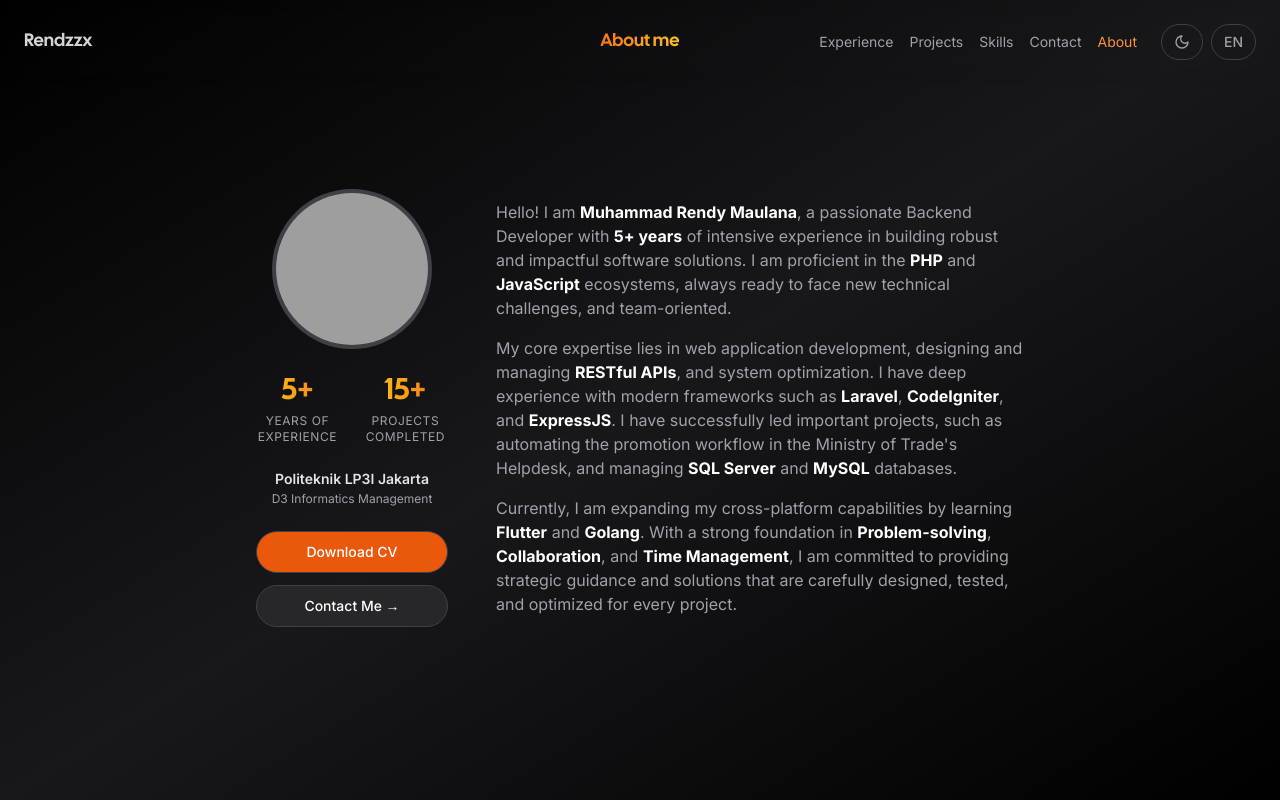
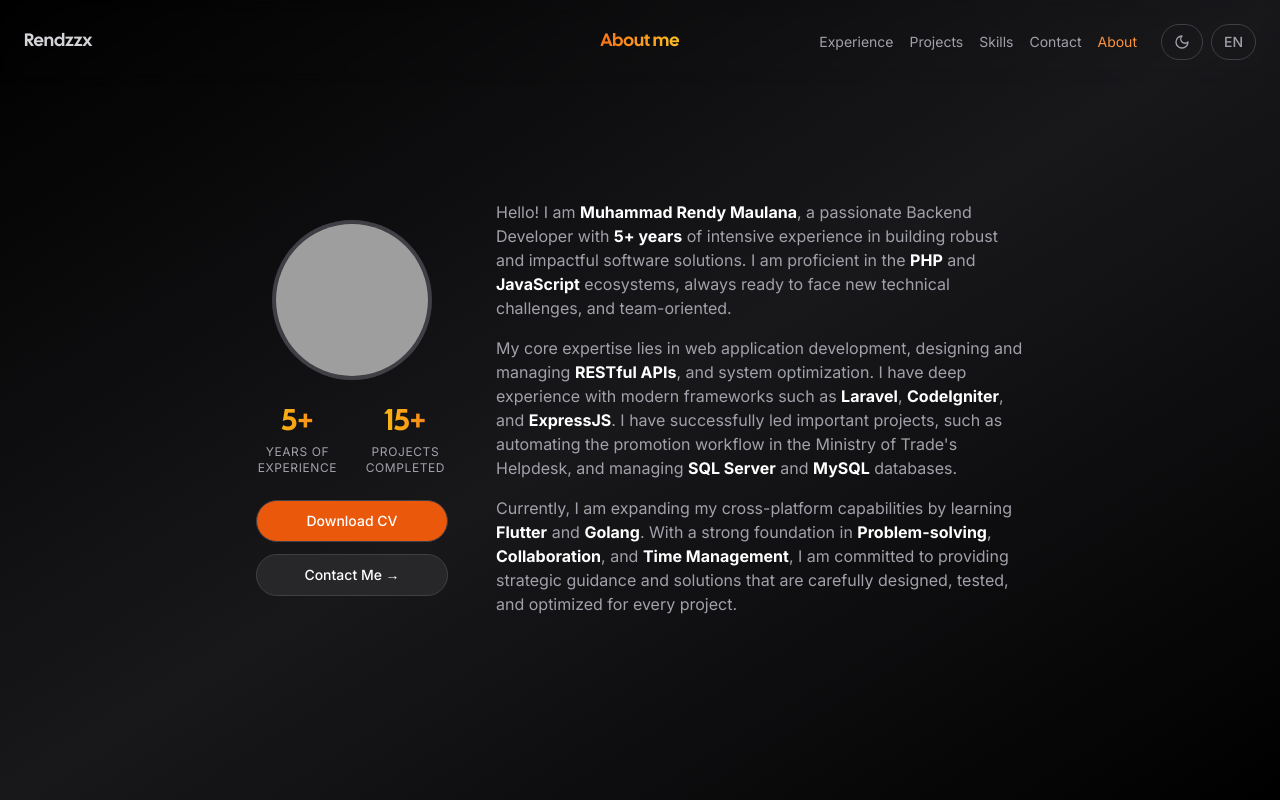
Before and after one commit to rendzzx/rendzzx.com, a Next.js app: page /about in a window 1280 px wide. Built offline with nearby package versions, Linux system fonts and the light colour scheme; grey boxes are pictures that could not be loaded; what tailwindcss-debug-screens would draw is missing.

Commit message:
chore: remove duplicate education and protect certificate endpoint

```diff
--- a/app/about/page.tsx
+++ b/app/about/page.tsx
@@ -46,15 +46,6 @@ export default function AboutPage() {
               ))}
             </div>
 
-            <div className="text-center">
-              <p className="text-sm font-semibold text-zinc-800 dark:text-zinc-200">
-                {t("about_page", "education_place")}
-              </p>
-              <p className="text-xs text-zinc-500 dark:text-zinc-400 mt-0.5">
-                {t("about_page", "education_major")}
-              </p>
-            </div>
-
             <div className="flex flex-col gap-3 w-full">
               <Link
                 href="/cv_rendy.pdf"
--- a/app/api/certificates/[slug]/route.ts
+++ b/app/api/certificates/[slug]/route.ts
@@ -10,10 +10,26 @@ const certificateDirectory = path.join(
 );
 
 export async function GET(
-  _req: Request,
+  req: Request,
   {params}: {params: Promise<{slug: string}>}
 ) {
   const {slug} = await params;
+
+  const referer = req.headers.get("referer");
+  const requestHost = req.headers.get("host") ?? new URL(req.url).host;
+
+  let allowed = false;
+  if (referer) {
+    try {
+      allowed = new URL(referer).host === requestHost;
+    } catch {
+      allowed = false;
+    }
+  }
+
+  if (!allowed) {
+    return new NextResponse("Forbidden", {status: 403});
+  }
 
   const all = [
     ...getSortedCertificationData("en"),
```
